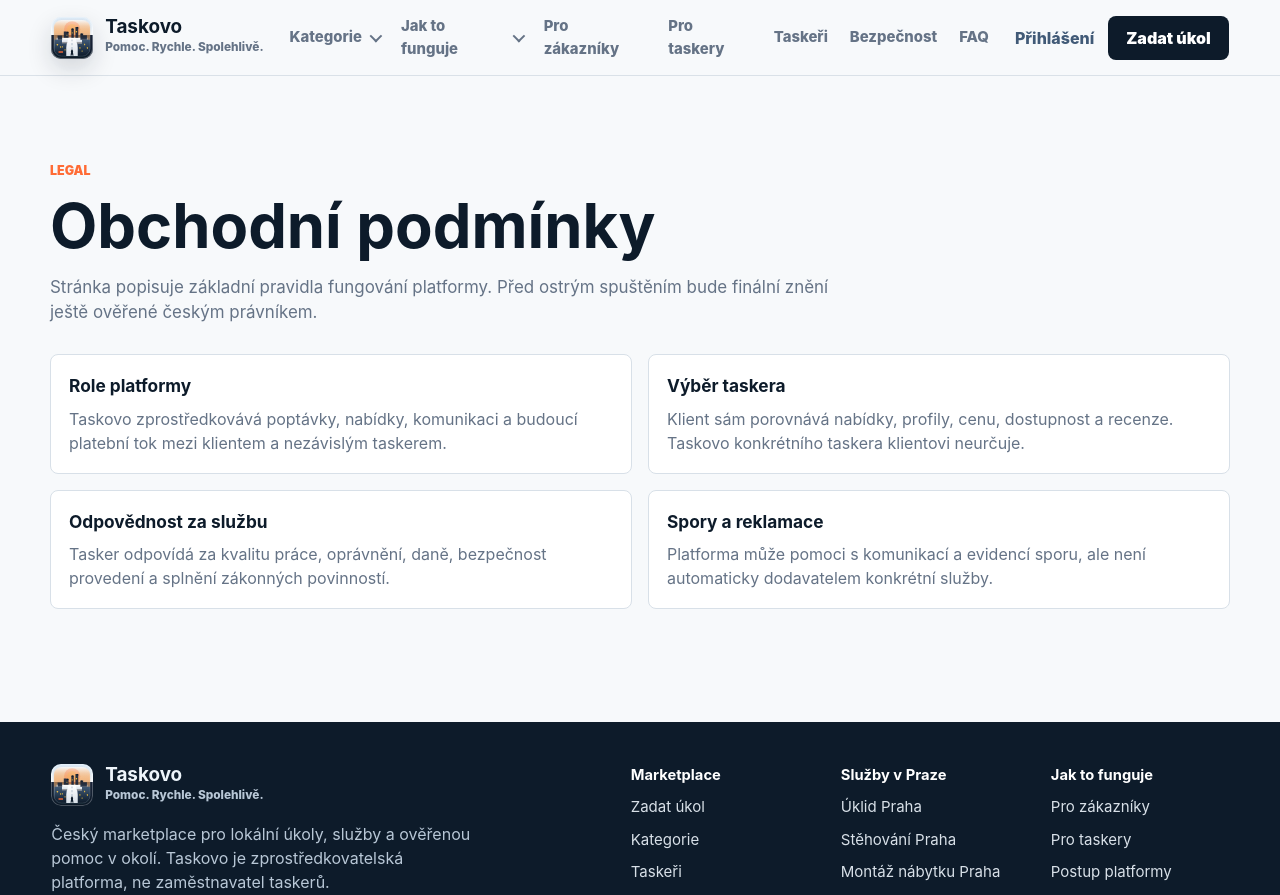
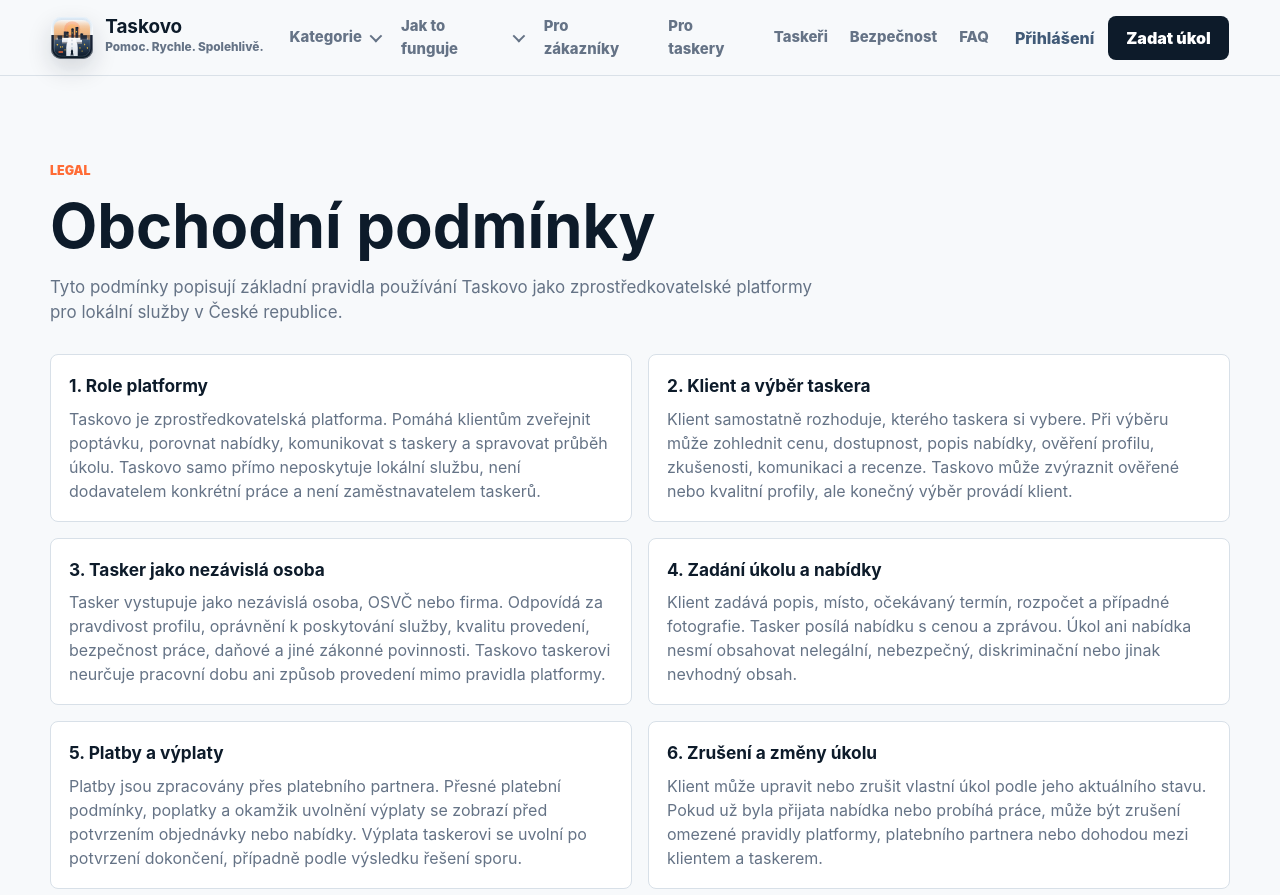
Before and after one commit to kaziodimm/taskovo-app, a Next.js app: page /obchodni-podminky in a window 1280 px wide. Shown: the top 895 px of the page. Built offline with nearby package versions, Linux system fonts and the light colour scheme; no server answers.

Commit message:
Expand marketplace terms page

```diff
--- a/app/obchodni-podminky/page.tsx
+++ b/app/obchodni-podminky/page.tsx
@@ -3,10 +3,11 @@ import { Footer } from "@/components/Footer";
 import { Header } from "@/components/Header";
 
 const pageUrl = "https://taskovo.cz/obchodni-podminky";
+const supportEmail = "info@taskovo.cz";
 
 export const metadata: Metadata = {
   title: "Obchodní podmínky | Taskovo",
-  description: "Základní pravidla platformy Taskovo: role zprostředkovatele, výběr taskera, odpovědnost za službu, platby a řešení sporů.",
+  description: "Pravidla platformy Taskovo: role zprostředkovatele, výběr taskera, odpovědnost za službu, platby, bezpečnost, zrušení úkolu a řešení sporů.",
   alternates: { canonical: pageUrl },
   openGraph: {
     title: "Obchodní podmínky | Taskovo",
@@ -17,28 +18,75 @@ export const metadata: Metadata = {
   },
 };
 
-const points = [
-  { title: "Role platformy", text: "Taskovo zprostředkovává poptávky, nabídky, komunikaci a budoucí platební tok mezi klientem a nezávislým taskerem." },
-  { title: "Výběr taskera", text: "Klient sám porovnává nabídky, profily, cenu, dostupnost a recenze. Taskovo konkrétního taskera klientovi neurčuje." },
-  { title: "Odpovědnost za službu", text: "Tasker odpovídá za kvalitu práce, oprávnění, daně, bezpečnost provedení a splnění zákonných povinností." },
-  { title: "Spory a reklamace", text: "Platforma může pomoci s komunikací a evidencí sporu, ale není automaticky dodavatelem konkrétní služby." },
+const sections = [
+  {
+    title: "1. Role platformy",
+    text: "Taskovo je zprostředkovatelská platforma. Pomáhá klientům zveřejnit poptávku, porovnat nabídky, komunikovat s taskery a spravovat průběh úkolu. Taskovo samo přímo neposkytuje lokální službu, není dodavatelem konkrétní práce a není zaměstnavatelem taskerů.",
+  },
+  {
+    title: "2. Klient a výběr taskera",
+    text: "Klient samostatně rozhoduje, kterého taskera si vybere. Při výběru může zohlednit cenu, dostupnost, popis nabídky, ověření profilu, zkušenosti, komunikaci a recenze. Taskovo může zvýraznit ověřené nebo kvalitní profily, ale konečný výběr provádí klient.",
+  },
+  {
+    title: "3. Tasker jako nezávislá osoba",
+    text: "Tasker vystupuje jako nezávislá osoba, OSVČ nebo firma. Odpovídá za pravdivost profilu, oprávnění k poskytování služby, kvalitu provedení, bezpečnost práce, daňové a jiné zákonné povinnosti. Taskovo taskerovi neurčuje pracovní dobu ani způsob provedení mimo pravidla platformy.",
+  },
+  {
+    title: "4. Zadání úkolu a nabídky",
+    text: "Klient zadává popis, místo, očekávaný termín, rozpočet a případné fotografie. Tasker posílá nabídku s cenou a zprávou. Úkol ani nabídka nesmí obsahovat nelegální, nebezpečný, diskriminační nebo jinak nevhodný obsah.",
+  },
+  {
+    title: "5. Platby a výplaty",
+    text: "Platby jsou zpracovány přes platebního partnera. Přesné platební podmínky, poplatky a okamžik uvolnění výplaty se zobrazí před potvrzením objednávky nebo nabídky. Výplata taskerovi se uvolní po potvrzení dokončení, případně podle výsledku řešení sporu.",
+  },
+  {
+    title: "6. Zrušení a změny úkolu",
+    text: "Klient může upravit nebo zrušit vlastní úkol podle jeho aktuálního stavu. Pokud už byla přijata nabídka nebo probíhá práce, může být zrušení omezené pravidly platformy, platebního partnera nebo dohodou mezi klientem a taskerem.",
+  },
+  {
+    title: "7. Spory a bezpečnost",
+    text: "Taskovo může pomoci s evidencí komunikace, stavu úkolu, důvodu zrušení a podkladů ke sporu. Platforma může omezit účet, skrýt obsah, odmítnout profil nebo odstranit úkol, pokud porušuje pravidla nebo ohrožuje uživatele.",
+  },
+  {
+    title: "8. Recenze a obsah uživatelů",
+    text: "Recenze, fotografie, zprávy a profily musí být pravdivé, věcné a nesmí porušovat práva jiných osob. Taskovo může moderovat veřejně zobrazovaný obsah, zejména profilové fotografie, nevhodné texty a bezpečnostní hlášení.",
+  },
+  {
+    title: "9. Kontakt",
+    text: `Dotazy k pravidlům, účtu, bezpečnosti nebo sporu posílejte na ${supportEmail}. Uživatel by měl přiložit odkaz na úkol, stručný popis situace a relevantní podklady.`,
+  },
 ];
+
+const legalJsonLd = {
+  "@context": "https://schema.org",
+  "@type": "WebPage",
+  name: "Obchodní podmínky Taskovo",
+  url: pageUrl,
+  description: metadata.description,
+  about: {
+    "@type": "Service",
+    name: "Taskovo",
+    serviceType: "Online marketplace for local services",
+    areaServed: "CZ",
+  },
+};
 
 export default function TermsPage() {
   return (
     <>
       <Header />
       <main className="page-shell">
+        <script type="application/ld+json" dangerouslySetInnerHTML={{ __html: JSON.stringify(legalJsonLd) }} />
         <section className="section-title">
           <p className="kicker">Legal</p>
           <h1 className="page-title">Obchodní podmínky</h1>
-          <p>Stránka popisuje základní pravidla fungování platformy. Před ostrým spuštěním bude finální znění ještě ověřené českým právníkem.</p>
+          <p>Tyto podmínky popisují základní pravidla používání Taskovo jako zprostředkovatelské platformy pro lokální služby v České republice.</p>
         </section>
         <div className="legal-grid">
-          {points.map((point) => (
-            <article className="legal-card" key={point.title}>
-              <h3>{point.title}</h3>
-              <p>{point.text}</p>
+          {sections.map((section) => (
+            <article className="legal-card" key={section.title}>
+              <h3>{section.title}</h3>
+              <p>{section.text}</p>
             </article>
           ))}
         </div>
```
